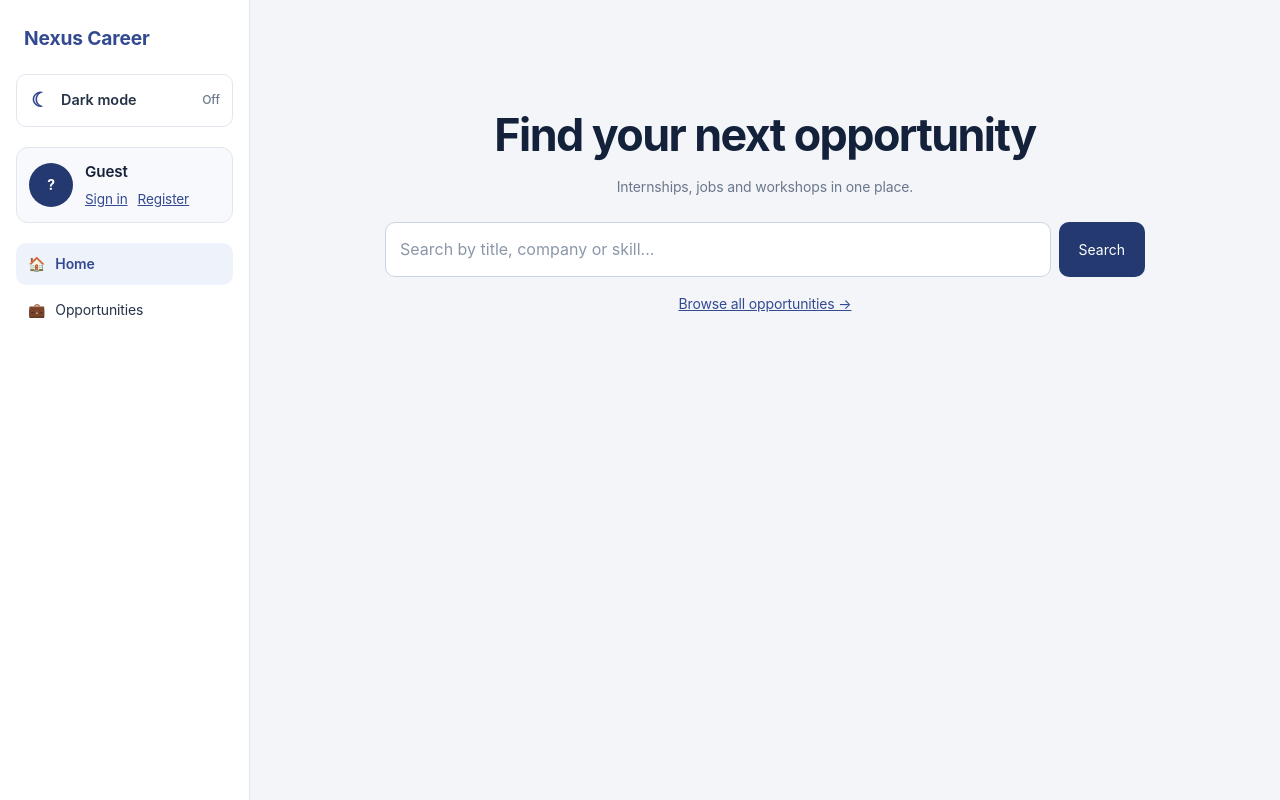
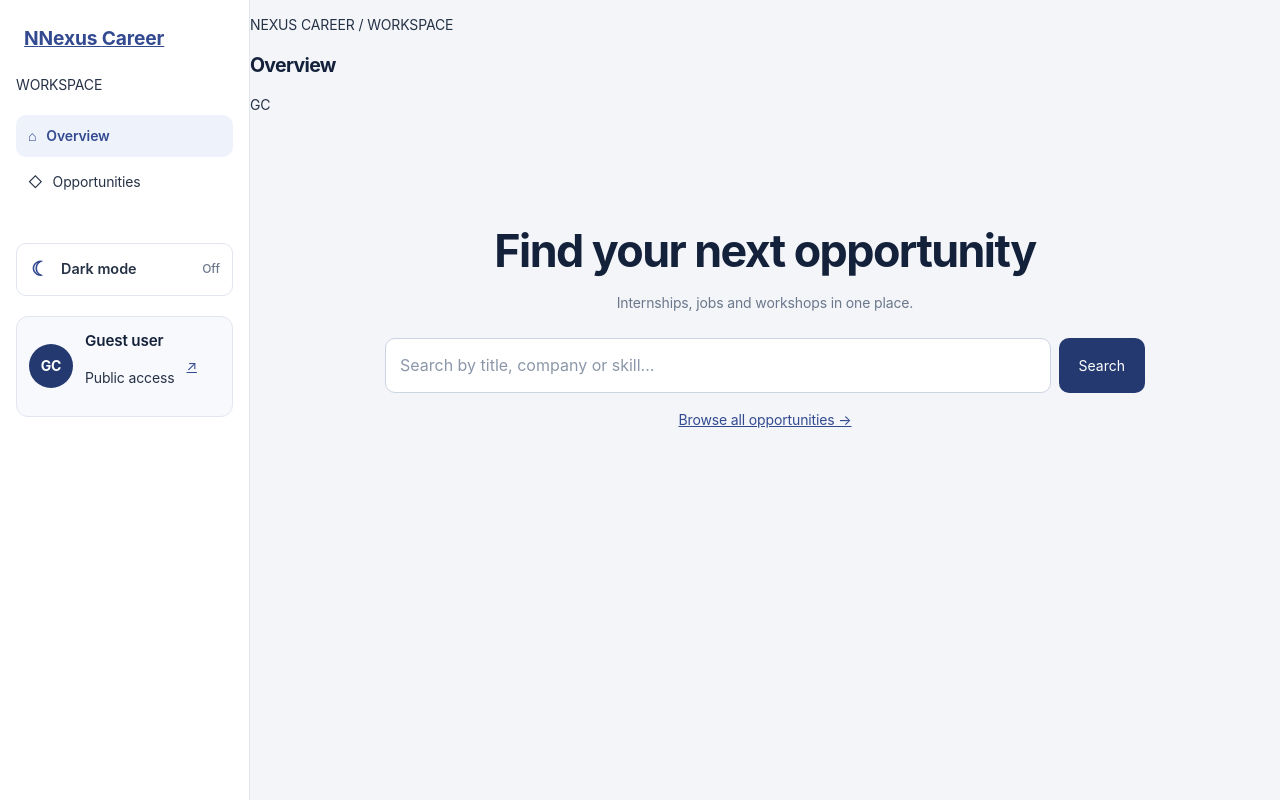
Before and after one commit to Deepak392/nexus-career, a React (Vite) app in the folder frontend/: page / in a window 1280 px wide. Built offline with nearby package versions, Linux system fonts and the light colour scheme; no server answers.

Commit message:
style(ui): redesign role-based workspace shell

```diff
--- a/frontend/src/Layout.tsx
+++ b/frontend/src/Layout.tsx
@@ -1,4 +1,4 @@
-import { NavLink, Outlet, useNavigate } from "react-router-dom";
+import { NavLink, Outlet, useLocation, useNavigate } from "react-router-dom";
 
 import { useAuth } from "./context/AuthContext";
 import ThemeToggle from "./components/ThemeToggle";
@@ -12,99 +12,129 @@ interface NavigationLink {
 }
 
 const homeLinks: NavigationLink[] = [
-  { to: "/", label: "Home", icon: "🏠", end: true },
-  { to: "/opportunities", label: "Opportunities", icon: "💼", end: false },
+  { to: "/", label: "Overview", icon: "⌂", end: true },
+  { to: "/opportunities", label: "Opportunities", icon: "◇" },
 ];
 
 const studentLinks: NavigationLink[] = [
   ...homeLinks,
-  { to: "/applications", label: "My Applications", icon: "📄", end: false },
-  { to: "/notifications", label: "Notifications", icon: "🔔", end: false },
-  { to: "/profile", label: "My Profile", icon: "👤", end: false },
+  { to: "/applications", label: "Applications", icon: "▤" },
+  { to: "/notifications", label: "Notifications", icon: "◉" },
+  { to: "/profile", label: "My profile", icon: "◌" },
+];
+
+const alumniLinks: NavigationLink[] = [
+  ...homeLinks,
+  { to: "/notifications", label: "Notifications", icon: "◉" },
 ];
 
 const recruiterLinks: NavigationLink[] = [
-  { to: "/", label: "Home", icon: "🏠", end: true },
-  { to: "/recruiter", label: "Recruiter Dashboard", icon: "🏢", end: false },
-  { to: "/opportunities", label: "Browse Opportunities", icon: "💼", end: false },
+  { to: "/", label: "Overview", icon: "⌂", end: true },
+  { to: "/recruiter", label: "Recruiter workspace", icon: "▣" },
+  { to: "/opportunities", label: "Browse opportunities", icon: "◇" },
 ];
 
 const ipcAdminLinks: NavigationLink[] = [
-  { to: "/", label: "Home", icon: "🏠", end: true },
-  { to: "/ipc", label: "IPC Dashboard", icon: "✅", end: false },
-  { to: "/opportunities", label: "Browse Opportunities", icon: "💼", end: false },
+  { to: "/", label: "Overview", icon: "⌂", end: true },
+  { to: "/ipc", label: "Approval queues", icon: "✓" },
+  { to: "/opportunities", label: "Published opportunities", icon: "◇" },
 ];
 
-// Alumni and technical-administration workflows do not have dedicated routes yet.
-// Keep their menus limited to pages that currently exist and are shared.
-const alumniLinks: NavigationLink[] = homeLinks;
 const systemAdminLinks: NavigationLink[] = [
-  { to: "/", label: "Home", icon: "🏠", end: true },
+  { to: "/", label: "Overview", icon: "⌂", end: true },
 ];
 
 const navigationByRole: Record<string, NavigationLink[]> = {
   STUDENT: studentLinks,
+  ALUMNI: alumniLinks,
   RECRUITER: recruiterLinks,
   IPC_ADMIN: ipcAdminLinks,
-  ALUMNI: alumniLinks,
   SYSTEM_ADMIN: systemAdminLinks,
 };
 
 const guestLinks = homeLinks;
-const fallbackAuthenticatedLinks = homeLinks;
+
+function areaLabel(pathname: string): string {
+  if (pathname.startsWith("/register")) return "Create account";
+  if (pathname.startsWith("/login")) return "Sign in";
+  if (pathname.startsWith("/opportunities")) return "Opportunities";
+  if (pathname.startsWith("/applications")) return "Applications";
+  if (pathname.startsWith("/notifications")) return "Notifications";
+  if (pathname.startsWith("/profile")) return "Profile";
+  if (pathname.startsWith("/recruiter")) return "Recruiter workspace";
+  if (pathname.startsWith("/ipc")) return "Approval queues";
+  return "Overview";
+}
 
 export default function Layout() {
   const { user, isLoading, logout } = useAuth();
   const navigate = useNavigate();
+  const location = useLocation();
+  const isAuthPage = location.pathname.startsWith("/login") || location.pathname.startsWith("/register");
 
   async function handleSignOut() {
     await logout();
-    navigate("/login");
+    navigate("/login", { replace: true });
   }
 
-  const initials = user ? user.username.slice(0, 2).toUpperCase() : "?";
-  const links = isLoading
-    ? []
-    : user
-      ? navigationByRole[user.role] ?? fallbackAuthenticatedLinks
-      : guestLinks;
+  const initials = user ? user.username.slice(0, 2).toUpperCase() : "GC";
+  const links = isLoading ? [] : user ? navigationByRole[user.role] ?? guestLinks : guestLinks;
 
   return (
-    <div className="app-shell">
+    <div className={isAuthPage ? "app-shell auth-shell" : "app-shell"}>
+      {!isAuthPage && (
         <aside className="sidebar">
-        <div className="sidebar-brand">Nexus Career</div>
-        <ThemeToggle />
-        <div className="sidebar-profile">
-          <div className="avatar">{initials}</div>
-          <div>
-            <p className="profile-name">{isLoading ? "Loading..." : user?.username ?? "Guest"}</p>
-            {user ? (
-              <>
-                <p className="muted">{user.role.replaceAll("_", " ")}</p>
-                <button className="profile-btn" onClick={() => void handleSignOut()}>Sign out</button>
-              </>
-            ) : !isLoading ? (
-              <div className="auth-nav-links">
-                <NavLink to="/login">Sign in</NavLink>
-                <NavLink to="/register">Register</NavLink>
-              </div>
-            ) : null}
-          </div>
-        </div>
+          <NavLink to="/" className="sidebar-brand" aria-label="Nexus Career home">
+            <span className="sidebar-brand-mark">N</span>
+            <span className="sidebar-brand-name">Nexus <strong>Career</strong></span>
+          </NavLink>
+
+          <div className="sidebar-section-label">WORKSPACE</div>
           <nav className="sidebar-nav" aria-label="Main navigation" aria-busy={isLoading}>
             {isLoading ? (
-            <span aria-live="polite">Loading navigation...</span>
+              <span className="sidebar-loading">Loading navigation...</span>
             ) : (
               links.map((link) => (
-              <NavLink key={link.to} to={link.to} end={link.end}>
-                <span aria-hidden="true">{link.icon}</span>
-                {link.label}
+                <NavLink key={link.to} to={link.to} end={link.end} className="sidebar-link">
+                  <span className="sidebar-icon" aria-hidden="true">{link.icon}</span>
+                  <span>{link.label}</span>
                 </NavLink>
               ))
             )}
           </nav>
+
+          <div className="sidebar-spacer" />
+          <ThemeToggle />
+          <div className="sidebar-profile">
+            <div className="avatar">{initials}</div>
+            <div className="sidebar-profile-copy">
+              <p className="profile-name">{isLoading ? "Loading..." : user?.username ?? "Guest user"}</p>
+              <p className="sidebar-role">{isLoading ? "Checking access" : user?.role.replaceAll("_", " ") ?? "Public access"}</p>
+            </div>
+            {user ? (
+              <button className="profile-btn" type="button" onClick={() => void handleSignOut()} aria-label="Sign out" title="Sign out">↗</button>
+            ) : !isLoading ? (
+              <NavLink className="profile-btn" to="/login" aria-label="Sign in" title="Sign in">↗</NavLink>
+            ) : null}
+          </div>
         </aside>
-      <main className="app-main"><Outlet /></main>
+      )}
+
+      <main className="app-main">
+        {!isAuthPage && (
+          <header className="workspace-topbar">
+            <div>
+              <p className="workspace-breadcrumb">NEXUS CAREER <span>/</span> WORKSPACE</p>
+              <h2>{areaLabel(location.pathname)}</h2>
+            </div>
+            <div className="workspace-topbar-right">
+              {user && <span className="workspace-access">{user.role.replaceAll("_", " ")}</span>}
+              <span className="workspace-topbar-avatar">{initials}</span>
+            </div>
+          </header>
+        )}
+        <Outlet />
+      </main>
     </div>
   );
 }
```
Lines whose indentation alone changed are shown as unchanged.
